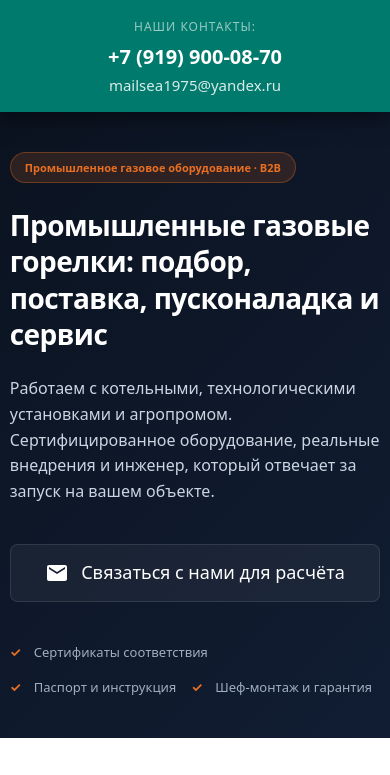
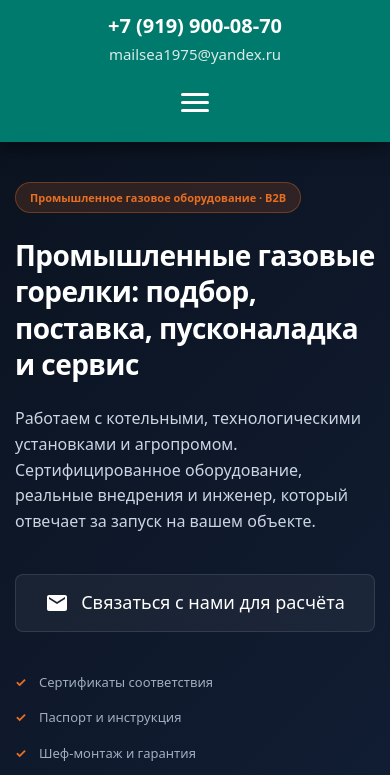
Before and after one commit to sarafantim95/makontech.ru-, a plain HTML site: page index.html in a window 390 px wide. Shown: the part 81-856 px from the top of the page. Drawn offline with Linux system fonts and the light colour scheme; a script that the page names is missing.

Commit message:
Update style.css

```diff
--- a/css/style.css
+++ b/css/style.css
@@ -19,6 +19,7 @@ body {
   display: flex;
   flex-direction: column;
   min-height: 100vh;
+  overflow-x: hidden;
 }
 
 main { flex: 1 0 auto; }
@@ -30,7 +31,14 @@ h3 { font-size: 18px; font-weight: 700; }
 p { margin: 0 0 12px; }
 a { color: inherit; }
 
-.container { width: min(1400px, 95%); margin: 0 auto; }
+/* ЕДИНЫЙ КОНТЕЙНЕР (ОГРАНИЧЕННАЯ ШИРИНА ДЛЯ ЧИТАЕМОСТИ) */
+.container {
+  width: 100%;
+  max-width: 1200px;
+  margin: 0 auto;
+  padding-left: max(5vw, 20px);
+  padding-right: max(5vw, 20px);
+}
 
 /* HEADER */
 .header {
@@ -47,7 +55,7 @@ a { color: inherit; }
   padding: 0;
   width: 100%;
   max-width: 100%;
-  position: relative; /* Важно для мобильного меню */
+  position: relative;
 }
 
 .header__logo-area {
@@ -83,8 +91,8 @@ a { color: inherit; }
 .header__email { font-size: 15px; color: rgba(255,255,255,0.85); text-decoration: none; transition: color 0.2s; }
 .header__phone:hover, .header__email:hover { color: var(--accent); }
 
-/* Кнопка меню (скрыта на ПК) */
 .burger { display: none; background: transparent; border: 0; padding: 8px; cursor: pointer; }
+.burger span { display: block; width: 28px; height: 3px; background: #fff; margin: 5px 0; border-radius: 2px; }
 
 /* BUTTONS */
 .btn {
@@ -135,42 +143,19 @@ a { color: inherit; }
 
 /* === МОБИЛЬНАЯ ВЕРСИЯ === */
 @media (max-width: 768px) {
-  /* Шапка */
+  .container { padding-left: 15px; padding-right: 15px; }
+
   .header__inner { flex-direction: column; }
-  .header__logo-area { justify-content: center; padding: 15px; width: 100%; }
-  .header__nav-area { flex-direction: column; padding: 15px; gap: 15px; align-items: center; width: 100%; }
+  .header__logo-area { justify-content: center; padding: 12px; width: 100%; }
+  .header__nav-area { flex-direction: column; padding: 0 15px 15px; gap: 12px; align-items: center; width: 100%; }
+  .burger { display: block; position: static; align-self: center; padding: 10px; }
+  .nav { display: none; flex-direction: column; width: 100%; margin: 0; padding: 0; background: var(--brand-teal-dark); border-radius: 8px; overflow: hidden; }
+  .nav.is-open { display: flex; }
+  .nav a { padding: 14px; border-left: none; border-bottom: 1px solid rgba(255,255,255,0.12); justify-content: center; width: 100%; }
+  .header__contacts { align-items: center; text-align: center; margin-top: 0; }
 
-  /* Меню */
-  .nav { display: none; flex-direction: column; width: 100%; background: var(--brand-teal); position: absolute; top: 100%; left: 0; z-index: 100; box-shadow: 0 10px 20px rgba(0,0,0,0.3); }
-  .nav.is-open { display: flex; }
-  .nav a { padding: 15px; border-left: none; border-bottom: 1px solid rgba(255,255,255,0.1); justify-content: center; width: 100%; }
-
-  /* Контакты в шапке */
-  .header__contacts { align-items: center; text-align: center; margin-top: 10px; }
-
-  /* Бургер (теперь он всегда кликабелен) */
-  .burger {
-    display: block;
-    position: absolute;
-    right: 15px;
-    top: 25px;
-    z-index: 9999; /* Максимальный приоритет */
-    padding: 10px;
-  }
-  .burger span {
-    display: block;
-    width: 28px;
-    height: 3px;
-    background: var(--brand-teal); /* Зеленая на белом фоне */
-    margin: 5px 0;
-    border-radius: 2px;
-  }
-
-  /* Сетки */
   .grid--3 { grid-template-columns: 1fr; }
   .model { grid-template-columns: 1fr; }
   .model__body { padding: 20px; }
-
-  /* Отступы */
   .section { padding: 40px 0; }
 }
```
